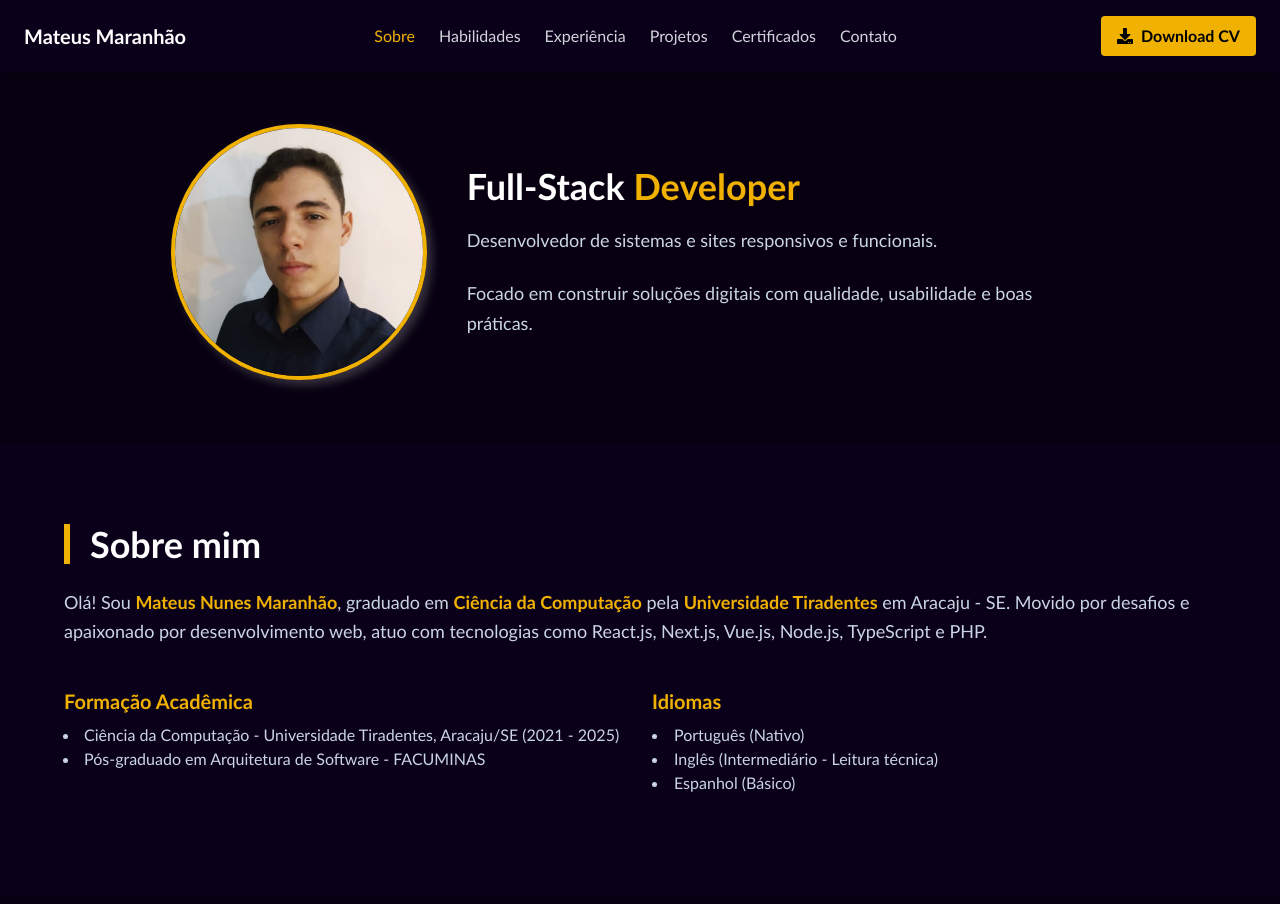
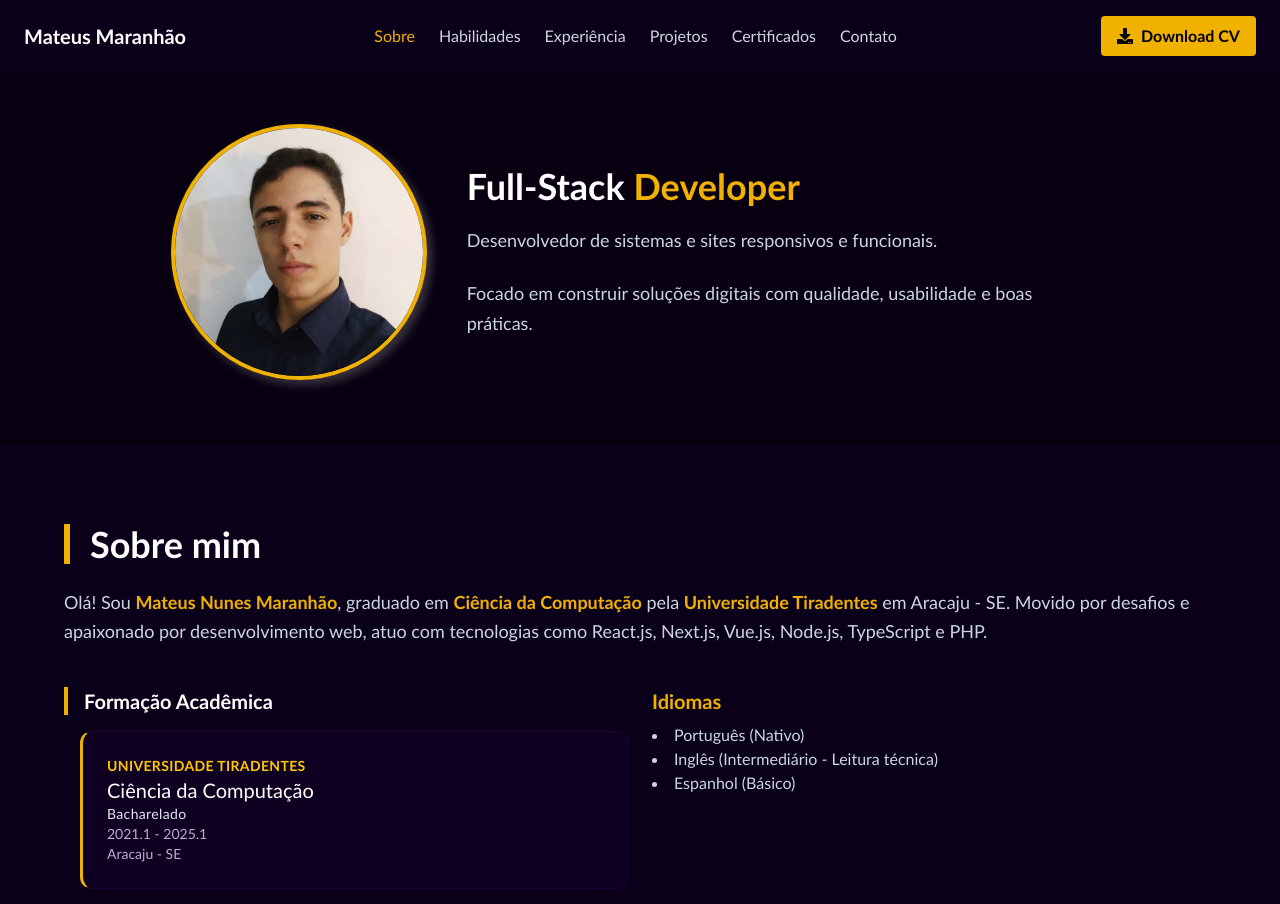
Before and after one commit to mateusmaranhao12/portfolio-v2, a Next.js app: page / in a window 1280 px wide. Shown: the top 904 px of the page. Built offline with nearby package versions, Linux system fonts and the light colour scheme.

Commit message:
update formacao academica

```diff
--- a/src/components/Sobre/FormacaoAcademica.tsx
+++ b/src/components/Sobre/FormacaoAcademica.tsx
@@ -1,10 +1,23 @@
-'use client'
+"use client";
 import { motion } from "framer-motion";
+import FormacaoCard from "./FormacaoCard";
 
 const formacoesAcademicas = [
-    'Ciência da Computação - Universidade Tiradentes, Aracaju/SE (2021 - 2025)',
-    'Pós-graduado em Arquitetura de Software - FACUMINAS'
-]
+  {
+    curso: "Ciência da Computação",
+    universidade: "Universidade Tiradentes",
+    formacao: "Bacharelado",
+    data: "2021.1 - 2025.1",
+    local: "Aracaju - SE",
+  },
+  {
+    curso: "Arquitetura de Software",
+    universidade: "Facuminas",
+    formacao: "Pós-graduação",
+    data: "2025.2 - 2026.1",
+    local: "Remoto",
+  },
+];
 export default function FormacaoAcademica() {
   return (
     <motion.div
@@ -13,12 +26,21 @@ export default function FormacaoAcademica() {
       viewport={{ once: true, amount: 0.3 }}
       transition={{ type: "spring", stiffness: 300, damping: 18, delay: 0.5 }}
     >
-            <h3 className="text-xl font-semibold text-yellow-500 mb-2">Formação Acadêmica</h3>
-            <ul className="list-disc pl-4">
+      <h3 className="text-xl font-semibold border-l-4 pl-4 border-yellow-500 text-white mb-2">
+        Formação Acadêmica
+      </h3>
+      <ul className="pl-4">
         {formacoesAcademicas.map((formacao, index) => (
-                    <li key={index} className="pl-1">{formacao}</li>
+          <FormacaoCard
+            key={index}
+            curso={formacao.curso}
+            universidade={formacao.universidade}
+            data={formacao.data}
+            local={formacao.local}
+            formacao={formacao.formacao}
+          />
         ))}
       </ul>
     </motion.div>
-    )
+  );
 }
--- /dev/null
+++ b/src/components/Sobre/FormacaoCard.tsx
@@ -0,0 +1,25 @@
+export default function FormacaoCard({
+  curso,
+  universidade,
+  data,
+  local,
+  formacao,
+}: {
+  curso: string;
+  universidade: string;
+  data?: string;
+  local?: string;
+  formacao?: string;
+}) {
+  return (
+    <li className="bg-purple-950/10 border border-l-3 border-l-yellow-500 border-purple-900/20 rounded-xl p-6 backdrop-blur-sm hover:shadow-[0_0_15px_#ffffff22] transition mb-4 mt-4">
+      <p className="text-sm text-yellow-400 font-bold tracking-wide uppercase">
+        {universidade}
+      </p>
+      <p className="text-white font-medium text-md md:text-xl">{curso}</p>
+      {formacao ? <p className="text-sm text-slate-200 tracking-wide">{formacao}</p> : null}
+      {data ? <p className="text-sm text-purple-200/80">{data}</p> : null}
+      {local ? <p className="text-sm text-purple-200/80">{local}</p> : null}
+    </li>
+  );
+}
```
Lines whose indentation alone changed are shown as unchanged.
